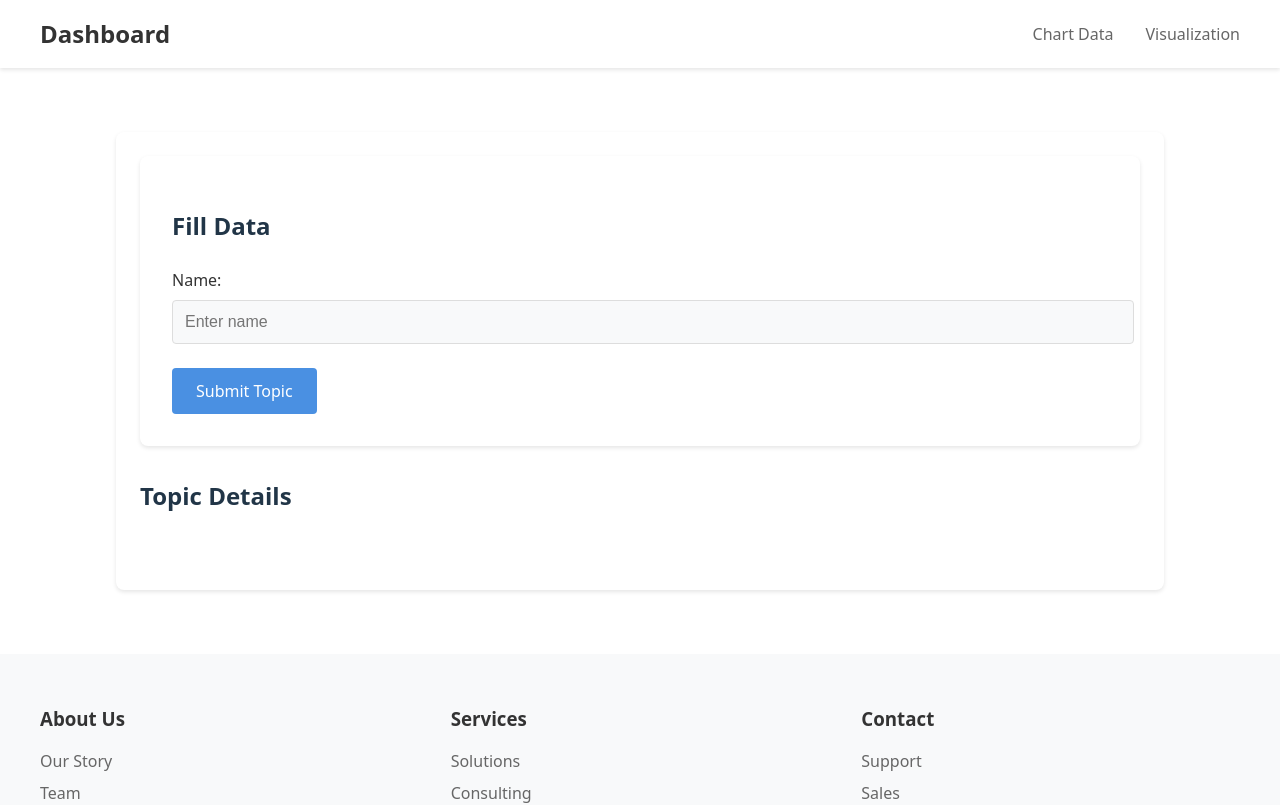
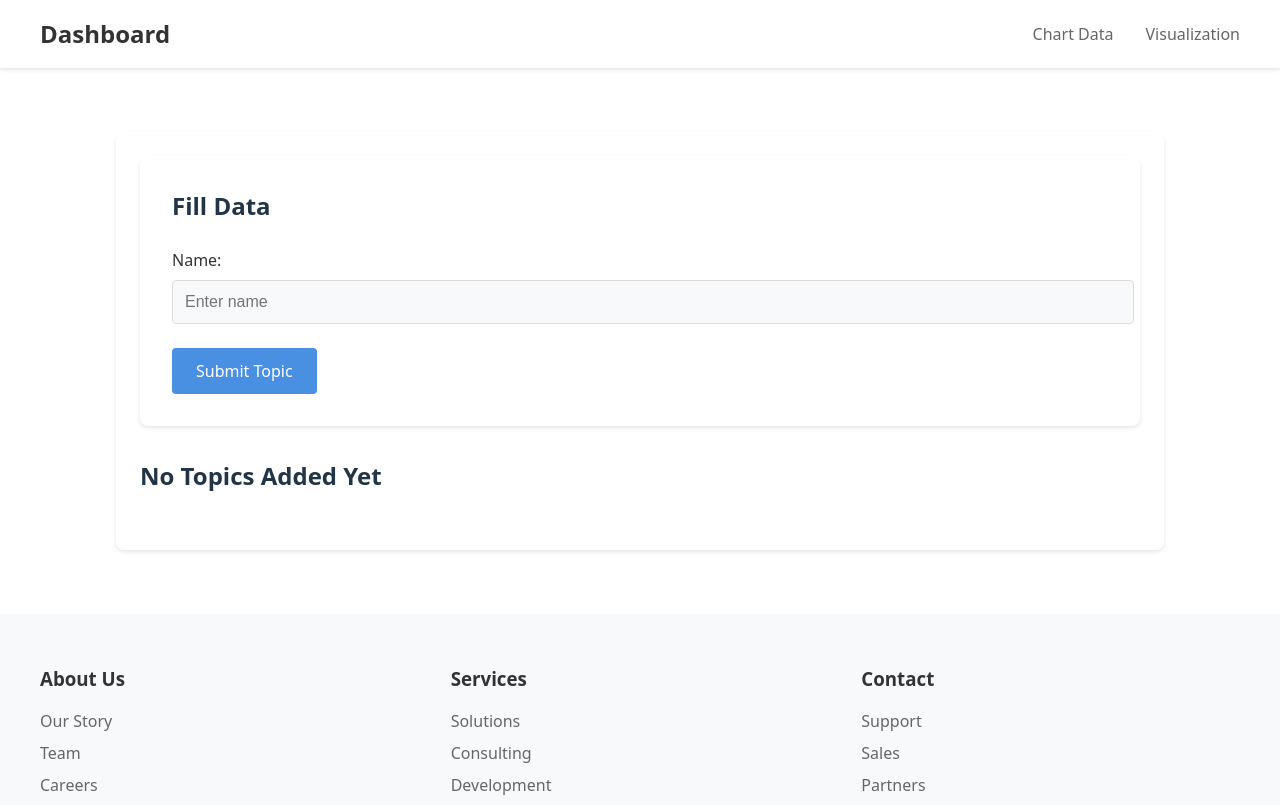
Before and after one commit to nattasamphoangoen/graphTeat, a React (Vite) app: page / in a window 1280 px wide. Shown: the top 805 px of the page. Built offline with nearby package versions, Linux system fonts and the light colour scheme.

Commit message:
fix: adjust heading styles in ChartData and TopicDetails components

```diff
--- a/src/ChartData.tsx
+++ b/src/ChartData.tsx
@@ -108,7 +108,7 @@ const ChartData = () => {
       </section> */}
 
       <section className="form-section">
-        <h2>Fill Data</h2>
+        <h2 style={{ margin: "0" }}>Fill Data</h2>
         <form onSubmit={handleTopicSubmit} className="chart-form">
           <div className="form-group">
             <label htmlFor="name">Name:</label>
--- a/src/components/TopicDetails.tsx
+++ b/src/components/TopicDetails.tsx
@@ -73,7 +73,9 @@ const TopicDetails = () => {
 
   return (
     <section className="topic-details-section">
-      <h2>Topic Details</h2>
+      {topics.length === 0 ? <h2 style={{ margin: "0"}}>No Topics Added Yet</h2> :
+      <h2 style={{ margin: "0"}}>Topic Details</h2>
+    }
       <div className="topics-list">
         {topics.map((topic: TopicData) => (
           <div key={topic.id} className="topic-card">
```
